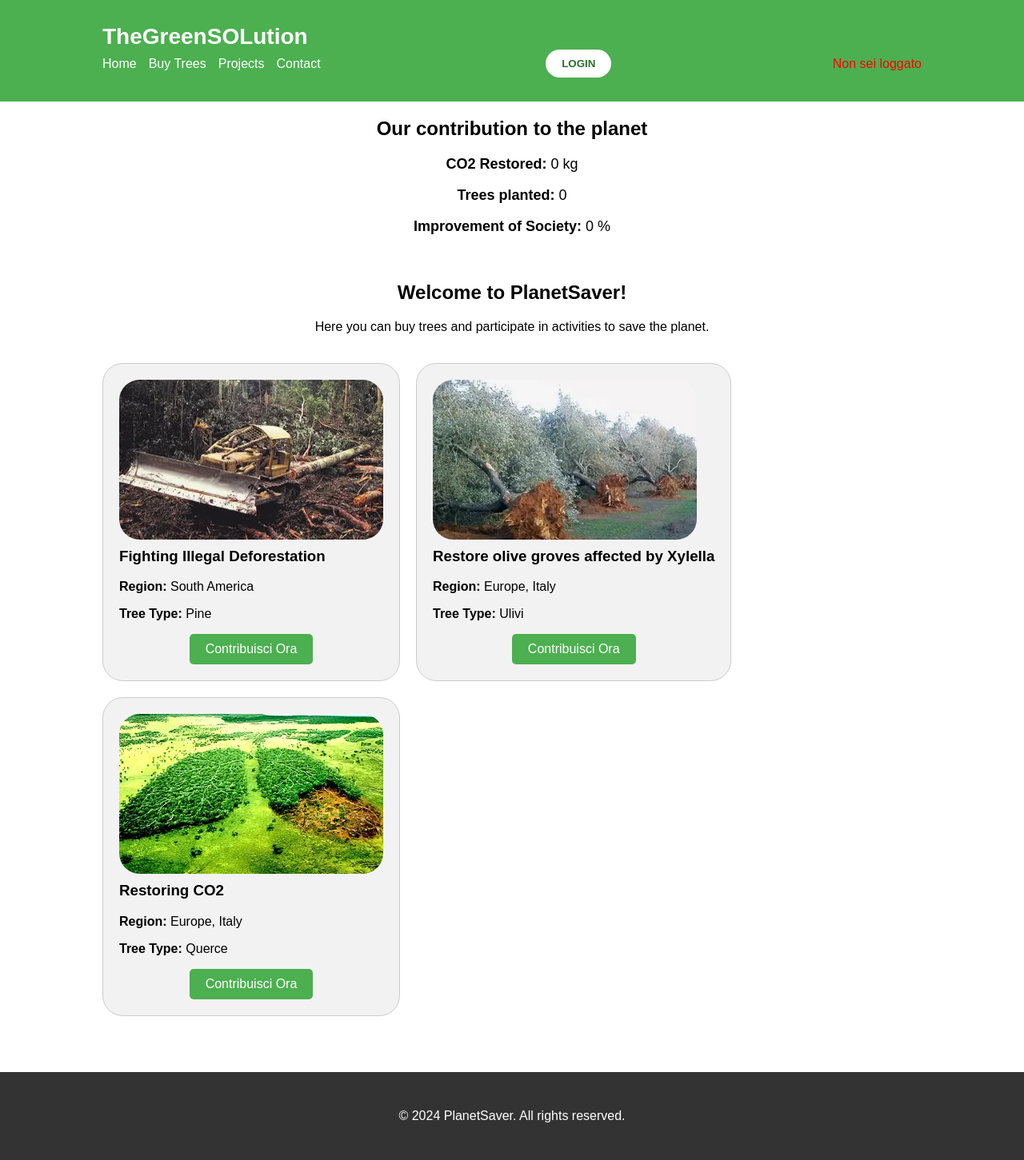
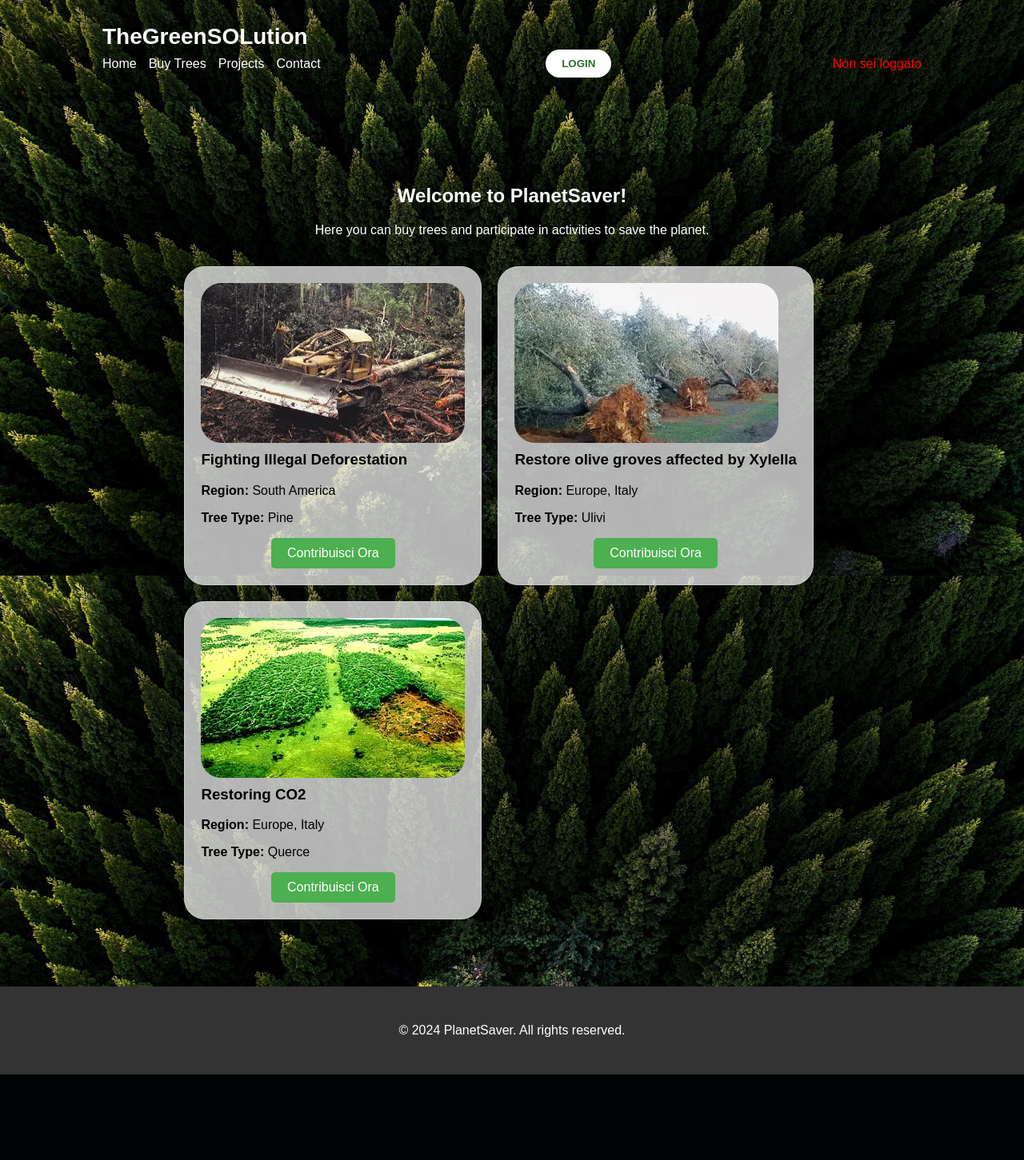
Before and after one commit to le0nAg/masterz, a PHP site: page / in a window 1280 px wide. Shown: the whole page at 80% size. After the commit the page ends 1344 px from the top, so only its background shows below. Run offline with PHP 8.4, Linux system fonts and the light colour scheme.

Commit message:
Modifiche grafiche

```diff
--- a/src/frontend/index.html
+++ b/src/frontend/index.html
@@ -14,7 +14,7 @@
                 <nav>
                     <ul>
                         <li><a href="#" class="current">Home</a></li>
-                        <li><a href="#">Buy Trees</a></li>
+                        <li><a href="contribuisci.html">Buy Trees</a></li>
                         <li><a href="#">Projects</a></li>
                         <li><a href="#">Contact</a></li>
                     </ul>
@@ -25,18 +25,18 @@
         </div>
     </header>
 
-    <section class="token-contatori">
+    <!--<section class="token-contatori">
         <h2>Our contribution to the planet</h2>
         <div class="contribution">
             <p><strong>CO2 Restored:</strong> <span id="co2-value">0</span> kg</p>
             <p><strong>Trees planted:</strong> <span id="trees-value">0</span></p>
             <p><strong>Improvement of Society:</strong> <span id="society-value">0</span> %</p>
         </div>
-    </section>
+    </section>-->
     <section class="main-content">
         <div class="container">
-            <h2>Welcome to PlanetSaver!</h2>
-            <p>Here you can buy trees and participate in activities to save the planet.</p>
+            <h2 style="color: white;">Welcome to PlanetSaver!</h2>
+            <p style="color: white;">Here you can buy trees and participate in activities to save the planet.</p>
 
             <div class="project">
                 <img src="./img/1.webp" alt="Project Image" class="project-image">
@@ -44,7 +44,7 @@
                 <p><strong>Region:</strong> South America</p>
                 <p><strong>Tree Type:</strong> Pine</p>
                 <div class="button-container">
-                    <a href="./contribusci.html" class="purchase-button">Contribuisci Ora</a>
+                    <a href="./contribuisci.html" class="purchase-button">Contribuisci Ora</a>
                 </div>
             </div>
 
@@ -54,7 +54,7 @@
                 <p><strong>Region:</strong> Europe, Italy</p>
                 <p><strong>Tree Type:</strong> Ulivi</p>
                 <div class="button-container">
-                    <a href="./contribusci.html" class="purchase-button">Contribuisci Ora</a>
+                    <a href="./contribuisci.html" class="purchase-button">Contribuisci Ora</a>
                 </div>
             </div>
             <div class="project">
@@ -63,7 +63,7 @@
                 <p><strong>Region:</strong> Europe, Italy</p>
                 <p><strong>Tree Type:</strong> Querce</p>
                 <div class="button-container">
-                    <a href="./contribusci.html" class="purchase-button">Contribuisci Ora</a>
+                    <a href="./contribuisci.html" class="purchase-button">Contribuisci Ora</a>
                 </div>
             </div>
         </div>
--- a/src/frontend/stile.css
+++ b/src/frontend/stile.css
@@ -2,6 +2,8 @@ body {
     font-family: Arial, sans-serif;
     margin: 0;
     padding: 0;
+    background-image: url("img/home-5.jpg");
+    background-size: 100%;
 }
 
 .container {
@@ -11,7 +13,8 @@ body {
 }
 
 header {
-    background-color: #4CAF50; /* Green */
+    background-color: rgb(0, 0, 0, 0.3);
+    /*background-color: #4CAF50; /* Green */
     color: #fff;
     padding: 20px 0;
 }
@@ -30,7 +33,12 @@ header h1 {
 .main-content {
     padding: 10px 0; /* Riduci il padding */
     text-align: center;
-    margin-bottom: 50px; /* Riduci il margine inferiore */
+    margin-top: 5%;
+    margin-bottom: 5%; /* Riduci il margine inferiore */
+    margin-left: 10%;
+    margin-right: 10%;
+    border-radius: 10px 10px 10px 10px;
+    background-color: rgb(0, 0, 0, 0.3);
 }
 
 .contribution {
@@ -39,7 +47,7 @@ header h1 {
 }
 
 .project {
-    background-color: #f2f2f2;
+    background-color: rgb(255, 255, 255, 0.7);
     border: 1px solid #ccc;
     padding: 20px;
     margin-top: 20px;
@@ -197,3 +205,14 @@ nav ul li a {
     color: red;
     margin-left: 10px;
 }
+
+.purchase-form {
+    padding: 10px 0; /* Riduci il padding */
+    text-align: center;
+    margin-top: 5%;
+    margin-bottom: 25%; /* Riduci il margine inferiore */
+    margin-left: 10%;
+    margin-right: 10%;
+    border-radius: 10px 10px 10px 10px;
+    background-color: rgb(0, 0, 0, 0.7);
+}
```
Also changed, not shown: src/frontend/contribuisci.html (renamed from src/frontend/contribusci.html, +10 -7 lines), src/frontend/img/home-5.jpg (added), src/frontend/img/home-6.jpg (added), src/frontend/img/home-7.jpg (added).
